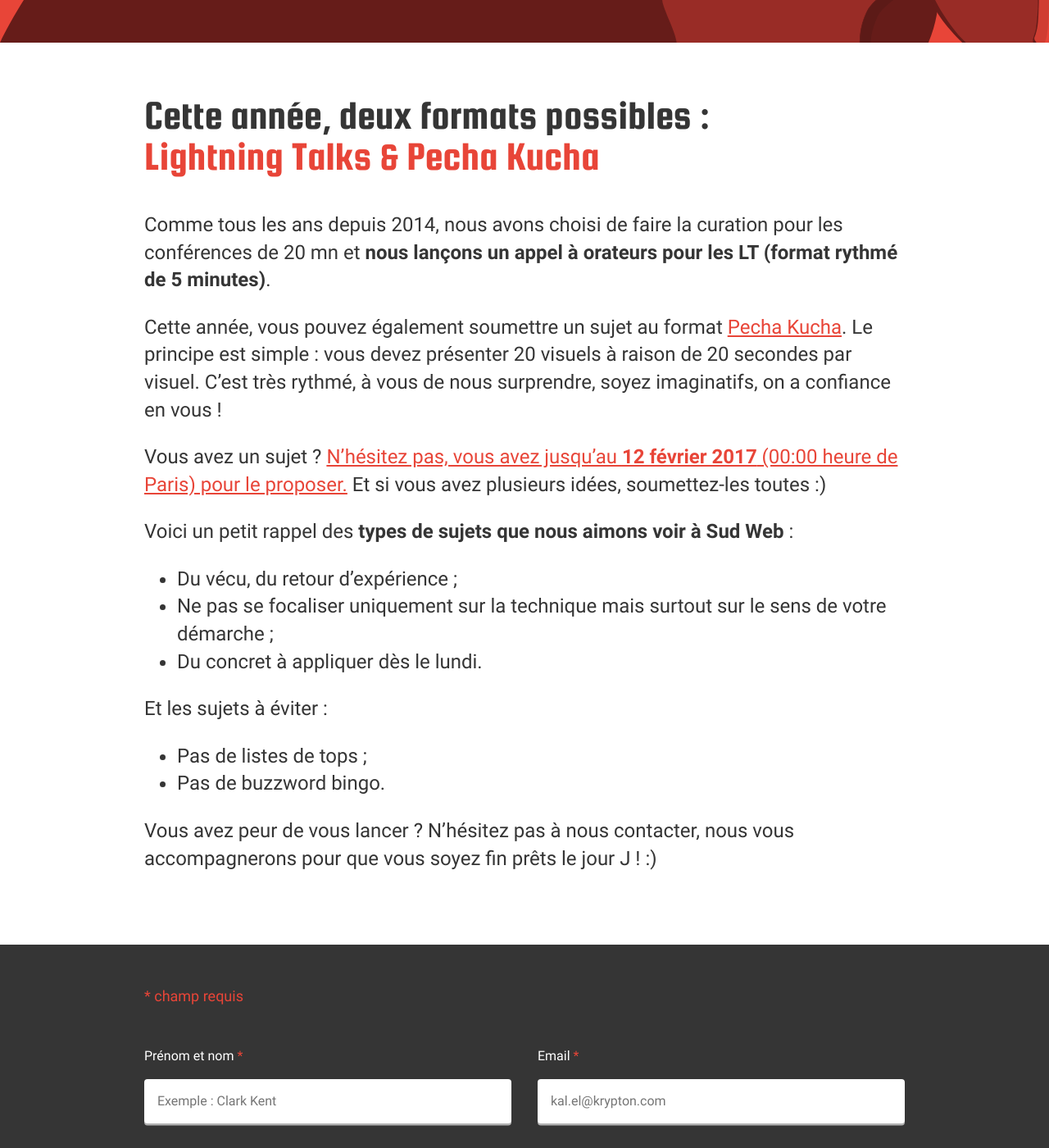
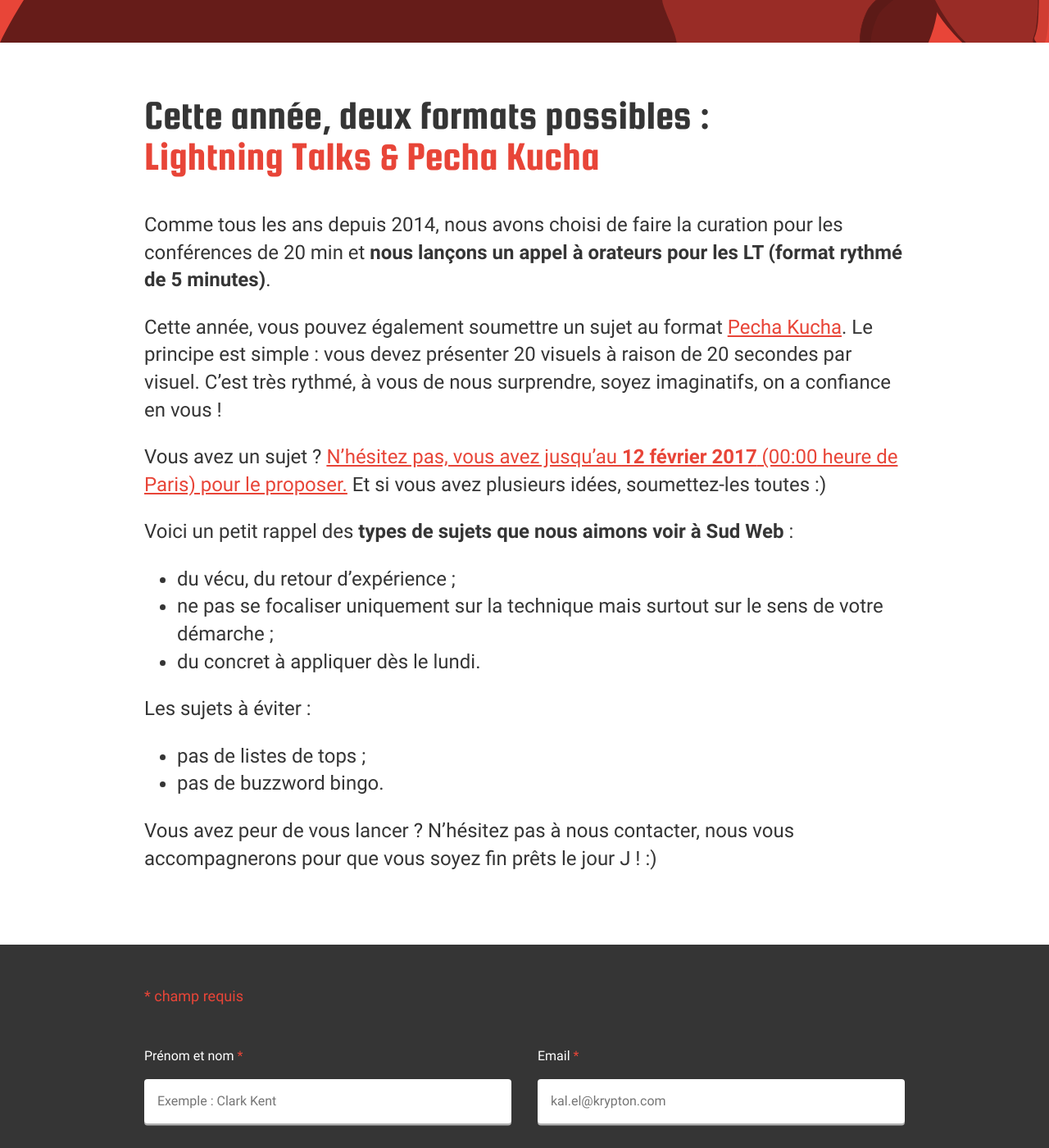
Before and after one commit to sudweb/2017, a Jekyll site: the page built from appel-a-orateurs.html, in a window 1280 px wide and 1400 px high, scrolled down 497 px. Shown: the whole window at 82% size. Built offline with Jekyll 4.4.1, drawn with Linux system fonts in a browser that asks for light colours.

Commit message:
Microtypo

```diff
--- a/appel-a-orateurs.html
+++ b/appel-a-orateurs.html
@@ -19,27 +19,27 @@
 	<div class="wrapper">
 		<div class="text-left">
 			<section>
-        <h2 class="regular-title-size">Cette année, deux formats possibles : <span class="red">Lightning&nbsp;Talks & Pecha Kucha</span></h2>
-        <p>Comme tous les ans depuis 2014, nous avons choisi de faire la curation pour les conférences de 20 mn et <strong>nous lançons un appel à orateurs pour les LT (format rythmé de 5 minutes)</strong>.</p>
+        <h2 class="regular-title-size">Cette année, deux formats possibles&nbsp;: <span class="red">Lightning&nbsp;Talks & Pecha Kucha</span></h2>
+        <p>Comme tous les ans depuis 2014, nous avons choisi de faire la curation pour les conférences de 20&nbsp;min et <strong>nous lançons un appel à orateurs pour les LT (format rythmé de 5 minutes)</strong>.</p>
         <p>Cette année, vous pouvez également soumettre un sujet au format <a href="http://www.pechakucha.org/" title="pechakucha.org" targt="_blank">Pecha Kucha</a>.
           Le principe est simple&nbsp;: vous devez présenter 20 visuels à raison de 20 secondes par visuel.
           C’est très rythmé, à vous de nous surprendre, soyez imaginatifs, on a confiance en vous&nbsp;!</p>
-          <p>Vous avez un sujet ? <a href="#form">N’hésitez pas, vous avez jusqu’au <strong>12 février 2017</strong> (00:00 heure de Paris) pour le proposer.</a> Et si vous avez plusieurs idées, soumettez-les toutes :)</p>
+          <p>Vous avez un sujet&nbsp;? <a href="#form">N’hésitez pas, vous avez jusqu’au <strong>12 février 2017</strong> (00:00 heure de Paris) pour le proposer.</a> Et si vous avez plusieurs idées, soumettez-les toutes :)</p>
           <p>Voici un petit rappel des <strong>types de sujets que nous aimons voir à Sud Web&nbsp;</strong>:</p>
 
           <ul>
-            <li>Du vécu, du retour d’expérience&nbsp;;</li>
-            <li>Ne pas se focaliser uniquement sur la technique mais surtout sur le sens de votre démarche&nbsp;;</li>
-            <li>Du concret à appliquer dès le  lundi.</li>
+            <li>du vécu, du retour d’expérience&nbsp;;</li>
+            <li>ne pas se focaliser uniquement sur la technique mais surtout sur le sens de votre démarche&nbsp;;</li>
+            <li>du concret à appliquer dès le  lundi.</li>
           </ul>
 
-          <p>Et les sujets à éviter&nbsp;:</p>
+          <p>Les sujets à éviter&nbsp;:</p>
           <ul>
-            <li>Pas de listes de tops&nbsp;;</li>
-            <li>Pas de buzzword bingo.</li>
+            <li>pas de listes de tops&nbsp;;</li>
+            <li>pas de buzzword bingo.</li>
           </ul>
 
-          <p>Vous avez peur de vous lancer&nbsp;? N’hésitez pas à nous contacter, nous vous accompagnerons pour que vous soyez fin prêts le jour J&nbsp;! :)</p>
+          <p>Vous avez peur de vous lancer&nbsp;? N’hésitez pas à nous contacter, nous vous accompagnerons pour que vous soyez fin prêts le jour J&nbsp;!&nbsp;:)</p>
 			</section>
 		</div>
   </div>
```
